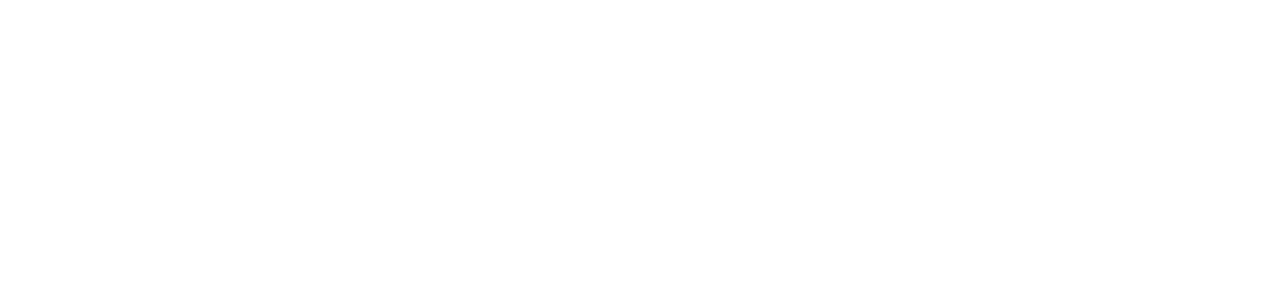
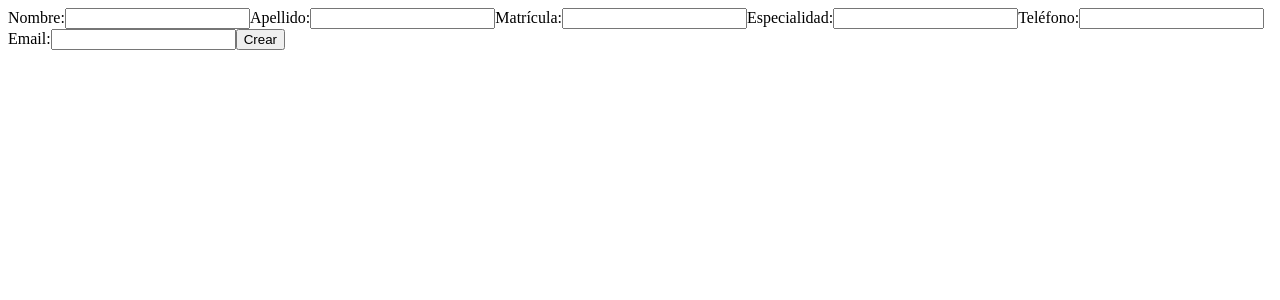
Before and after one commit to carlos-huallpa/veterinaria, an Angular app in the folder frontend/frontend-app/: page /medicos-form in a window 1280 px wide. Before the commit this address led to /. Shown: the top 300 px of the page. Built offline with nearby package versions, Linux system fonts and the light colour scheme.

Commit message:
Servicios y componentes para gestion de medicos

```diff
--- a/frontend/frontend-app/src/app/app.routes.ts
+++ b/frontend/frontend-app/src/app/app.routes.ts
@@ -3,6 +3,8 @@
 import { ClientesForm } from './components/clientes-form/clientes-form';
 import { MascotasList } from './components/mascotas-list/mascotas-list';
 import { MascotasForm } from './components/mascotas-form/mascotas-form';
+import { MedicosList } from './components/medicos-list/medicos-list';
+import { MedicosForm } from './components/medicos-form/medicos-form';
 
 export const routes: Routes = [
   { path: '', redirectTo: 'clientes-list', pathMatch: 'full' },
@@ -12,4 +14,7 @@
   { path: 'mascotas-list', component: MascotasList },
   { path: 'mascotas-form', component: MascotasForm },
   { path: 'mascotas-form/:id', component: MascotasForm },
+  { path: 'medicos-list', component: MedicosList },
+  { path: 'medicos-form', component: MedicosForm },
+  { path: 'medicos-form/:id', component: MedicosForm },
 ];
--- a/frontend/frontend-app/src/app/components/medicos-form/medicos-form.html
+++ b/frontend/frontend-app/src/app/components/medicos-form/medicos-form.html
@@ -1 +1,24 @@
-<p>medicos-form works!</p>
+<div *ngIf="loading">Cargando...</div>
+<div *ngIf="error">{{ error }}</div>
+
+<form [formGroup]="medicoForm" (ngSubmit)="guardarMedico()">
+  <label>Nombre:</label>
+  <input formControlName="nombre">
+
+  <label>Apellido:</label>
+  <input formControlName="apellido">
+
+  <label>Matrícula:</label>
+  <input formControlName="matricula">
+
+  <label>Especialidad:</label>
+  <input formControlName="especialidad">
+
+  <label>Teléfono:</label>
+  <input formControlName="telefono">
+
+  <label>Email:</label>
+  <input formControlName="email">
+
+  <button type="submit">{{ medicoId ? 'Actualizar' : 'Crear' }}</button>
+</form>
--- a/frontend/frontend-app/src/app/components/medicos-form/medicos-form.ts
+++ b/frontend/frontend-app/src/app/components/medicos-form/medicos-form.ts
@@ -1,11 +1,65 @@
-import { Component } from '@angular/core';
+// frontend-app/src/app/components/medicos-form/medicos-form.ts
+import { Component, OnInit } from '@angular/core';
+import { CommonModule } from '@angular/common';
+import { ReactiveFormsModule, FormBuilder, FormGroup, Validators } from '@angular/forms';
+import { MedicosService, Medico } from '../../services/medicos';
+import { ActivatedRoute, Router, RouterModule } from '@angular/router';
 
 @Component({
   selector: 'app-medicos-form',
-  imports: [],
+  standalone: true,
+  imports: [CommonModule, ReactiveFormsModule, RouterModule],
   templateUrl: './medicos-form.html',
-  styleUrl: './medicos-form.css'
+  styleUrls: ['./medicos-form.css']
 })
-export class MedicosForm {
+export class MedicosForm implements OnInit {
+  medicoForm!: FormGroup;
+  medicoId?: number;
+  loading = false;
+  error = '';
 
+  constructor(
+    private fb: FormBuilder,
+    private medicosService: MedicosService,
+    private router: Router,
+    private route: ActivatedRoute
+  ) {}
+
+  ngOnInit(): void {
+    this.medicoId = Number(this.route.snapshot.paramMap.get('id'));
+
+    this.medicoForm = this.fb.group({
+      nombre: ['', Validators.required],
+      apellido: ['', Validators.required],
+      matricula: ['', Validators.required],
+      especialidad: ['', Validators.required],
+      telefono: [''],
+      email: ['', [Validators.required, Validators.email]]
+    });
+
+    if (this.medicoId) {
+      this.loading = true;
+      this.medicosService.getMedico(this.medicoId).subscribe({
+        next: data => { this.medicoForm.patchValue(data); this.loading = false; },
+        error: () => { this.error = 'Error al cargar médico'; this.loading = false; }
+      });
+    }
+  }
+
+  guardarMedico(): void {
+    if (this.medicoForm.invalid) return;
+    const medico: Medico = this.medicoForm.value;
+
+    if (this.medicoId) {
+      this.medicosService.updateMedico(this.medicoId, medico).subscribe({
+        next: () => this.router.navigate(['/medicos-list']),
+        error: () => this.error = 'Error al actualizar médico'
+      });
+    } else {
+      this.medicosService.createMedico(medico).subscribe({
+        next: () => this.router.navigate(['/medicos-list']),
+        error: () => this.error = 'Error al crear médico'
+      });
+    }
+  }
 }
--- a/frontend/frontend-app/src/app/components/medicos-list/medicos-list.html
+++ b/frontend/frontend-app/src/app/components/medicos-list/medicos-list.html
@@ -1 +1,30 @@
-<p>medicos-list works!</p>
+<div *ngIf="loading">Cargando médicos...</div>
+<div *ngIf="error">{{ error }}</div>
+
+<table *ngIf="medicos.length > 0">
+  <thead>
+    <tr>
+      <th>Nombre</th>
+      <th>Apellido</th>
+      <th>Matrícula</th>
+      <th>Especialidad</th>
+      <th>Teléfono</th>
+      <th>Email</th>
+      <th>Acciones</th>
+    </tr>
+  </thead>
+  <tbody>
+    <tr *ngFor="let medico of medicos">
+      <td>{{ medico.nombre }}</td>
+      <td>{{ medico.apellido }}</td>
+      <td>{{ medico.matricula }}</td>
+      <td>{{ medico.especialidad }}</td>
+      <td>{{ medico.telefono }}</td>
+      <td>{{ medico.email }}</td>
+      <td>
+        <button [routerLink]="['/medicos-form', medico.id]">Editar</button>
+        <button (click)="eliminarMedico(medico.id!)">Eliminar</button>
+      </td>
+    </tr>
+  </tbody>
+</table>
--- a/frontend/frontend-app/src/app/components/medicos-list/medicos-list.ts
+++ b/frontend/frontend-app/src/app/components/medicos-list/medicos-list.ts
@@ -1,11 +1,41 @@
-import { Component } from '@angular/core';
+// frontend-app/src/app/components/medicos-list/medicos-list.ts
+import { Component, OnInit } from '@angular/core';
+import { CommonModule } from '@angular/common';
+import { RouterModule } from '@angular/router';
+import { MedicosService, Medico } from '../../services/medicos';
 
 @Component({
   selector: 'app-medicos-list',
-  imports: [],
+  standalone: true,
+  imports: [CommonModule, RouterModule],
   templateUrl: './medicos-list.html',
-  styleUrl: './medicos-list.css'
+  styleUrls: ['./medicos-list.css']
 })
-export class MedicosList {
+export class MedicosList implements OnInit {
+  medicos: Medico[] = [];
+  loading = false;
+  error = '';
 
+  constructor(private medicosService: MedicosService) {}
+
+  ngOnInit(): void {
+    this.fetchMedicos();
+  }
+
+  fetchMedicos(): void {
+    this.loading = true;
+    this.medicosService.getMedicos().subscribe({
+      next: data => { this.medicos = data; this.loading = false; },
+      error: () => { this.error = 'Error al cargar médicos'; this.loading = false; }
+    });
+  }
+
+  eliminarMedico(id: number) {
+    if (confirm('¿Seguro que desea eliminar este médico?')) {
+      this.medicosService.deleteMedico(id).subscribe({
+        next: () => this.medicos = this.medicos.filter(m => m.id !== id),
+        error: () => alert('Error al eliminar médico')
+      });
+    }
+  }
 }
--- a/frontend/frontend-app/src/app/services/medicos.ts
+++ b/frontend/frontend-app/src/app/services/medicos.ts
@@ -1,8 +1,44 @@
+// frontend-app/src/app/services/medicos.ts
 import { Injectable } from '@angular/core';
+import { HttpClient } from '@angular/common/http';
+import { environment } from '../../environments/environment';
+import { Observable } from 'rxjs';
+
+export interface Medico {
+  id?: number;
+  nombre: string;
+  apellido: string;
+  matricula: string;
+  especialidad: string;
+  telefono?: string;
+  email: string;
+}
 
 @Injectable({
   providedIn: 'root'
 })
-export class Medicos {
+export class MedicosService {
+  private apiUrl = `${environment.apiUrl}/medicos/`;
 
+  constructor(private http: HttpClient) {}
+
+  getMedicos(): Observable<Medico[]> {
+    return this.http.get<Medico[]>(this.apiUrl);
+  }
+
+  getMedico(id: number): Observable<Medico> {
+    return this.http.get<Medico>(`${this.apiUrl}${id}/`);
+  }
+
+  createMedico(medico: Medico): Observable<Medico> {
+    return this.http.post<Medico>(this.apiUrl, medico);
+  }
+
+  updateMedico(id: number, medico: Medico): Observable<Medico> {
+    return this.http.put<Medico>(`${this.apiUrl}${id}/`, medico);
+  }
+
+  deleteMedico(id: number): Observable<any> {
+    return this.http.delete(`${this.apiUrl}${id}/`);
+  }
 }
```
